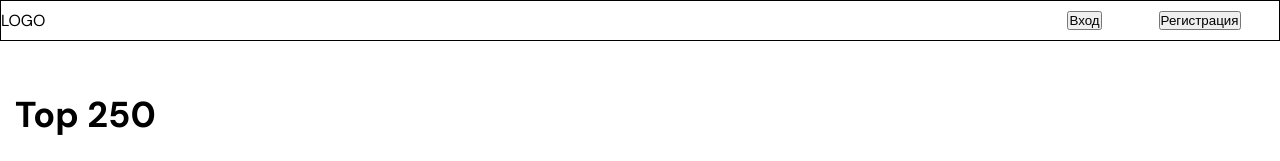
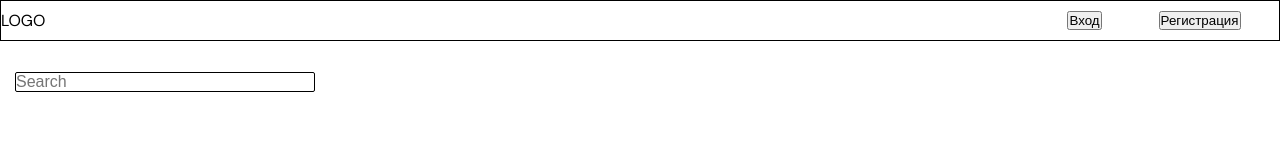
Before and after one commit to VladislavEme/API-films, a React (Create React App) app: page / in a window 1280 px wide. Shown: the top 161 px of the page. Built offline with nearby package versions, Linux system fonts and the light colour scheme; no server answers.

Commit message:
added input search

```diff
--- a/src/components/Cards/Cards.tsx
+++ b/src/components/Cards/Cards.tsx
@@ -2,6 +2,7 @@ import { useEffect, useState } from 'react';
 import axios from 'axios';
 import FilmItem from '../FilmItem/FilmItem';
 import './style.css';
+import { Search } from '../Search/Search';
 
 export type FilmData = {
   titleText: { text: string };
@@ -37,6 +38,7 @@ const Cards: React.FC = () => {
 
   return (
     <div className="content">
+      <Search />
       <h2>Top 250</h2>
       <div className="cards">
         {fetchedMovies && fetchedMovies.map((filmData) => <FilmItem key={filmData.id} {...filmData} />)}
--- a/src/components/Header/Header.tsx
+++ b/src/components/Header/Header.tsx
@@ -19,5 +19,3 @@ export const Header: React.FC = () => {
     </div>
   );
 };
-
-//разобраться с мемо, чтобы не рендерился хеадер
--- /dev/null
+++ b/src/components/Search/Search.css
@@ -0,0 +1,24 @@
+.search {
+  position: relative;
+  display: inline-block;
+}
+
+.search__input:valid,
+.search__input:invalid {
+  border: 1px solid #000;
+  border-radius: 2px;
+}
+
+.search__clear {
+  position: absolute;
+  right: 0;
+  top: 0;
+  width: 20px;
+  height: 20px;
+  fill: rgba(0, 0, 0, 0.4);
+  cursor: pointer;
+}
+
+.search__clear:hover {
+  fill: rgba(0, 0, 0, 0.8);
+}
--- /dev/null
+++ b/src/components/Search/Search.tsx
@@ -0,0 +1,29 @@
+import React, { useRef } from 'react';
+import { useDispatch, useSelector } from 'react-redux';
+import './Search.css';
+import { setSearchValue } from '../../redux/searchSlice';
+import { RootState } from '../../redux/store';
+
+export const Search = () => {
+  const dispatch = useDispatch();
+  const searchValue = useSelector((state: RootState) => state.search.searchValue);
+
+  const changeSearch = (e: React.ChangeEvent<HTMLInputElement>) => {
+    dispatch(setSearchValue(e.target.value));
+  };
+
+  const clickClear = () => {
+    dispatch(setSearchValue(''));
+  };
+
+  return (
+    <div className="search">
+      <input className="search__input" value={searchValue} type="text" placeholder="Search" onChange={changeSearch} />
+      {searchValue && (
+        <svg className="search__clear" onClick={() => clickClear()} viewBox="0 0 24 24">
+          <path d="M16.707,7.293a1,1,0,0,0-1.414,0L12,10.586,8.707,7.293A1,1,0,1,0,7.293,8.707L10.586,12,7.293,15.293a1,1,0,1,0,1.414,1.414L12,13.414l3.293,3.293a1,1,0,0,0,1.414-1.414L13.414,12l3.293-3.293A1,1,0,0,0,16.707,7.293Z" />
+        </svg>
+      )}
+    </div>
+  );
+};
--- /dev/null
+++ b/src/redux/searchSlice.ts
@@ -0,0 +1,23 @@
+import { createSlice } from '@reduxjs/toolkit';
+import type { PayloadAction } from '@reduxjs/toolkit';
+
+export interface SearchState {
+  searchValue: string;
+}
+
+const initialState: SearchState = {
+  searchValue: '',
+};
+
+export const searchSlice = createSlice({
+  name: 'search',
+  initialState,
+  reducers: {
+    setSearchValue: (state, action: PayloadAction<string>) => {
+      state.searchValue = action.payload;
+    },
+  },
+});
+
+export const { setSearchValue } = searchSlice.actions;
+export default searchSlice.reducer;
--- a/src/redux/store.tsx
+++ b/src/redux/store.tsx
@@ -1,9 +1,11 @@
 import { configureStore } from '@reduxjs/toolkit';
 import authReducer from './authSlice';
+import searchReducer from './searchSlice';
 
 export const store = configureStore({
   reducer: {
     auth: authReducer,
+    search: searchReducer,
   },
 });
 
```
Also changed, not shown: src/redux/authSlice.ts (renamed from src/redux/authSlice.tsx).
